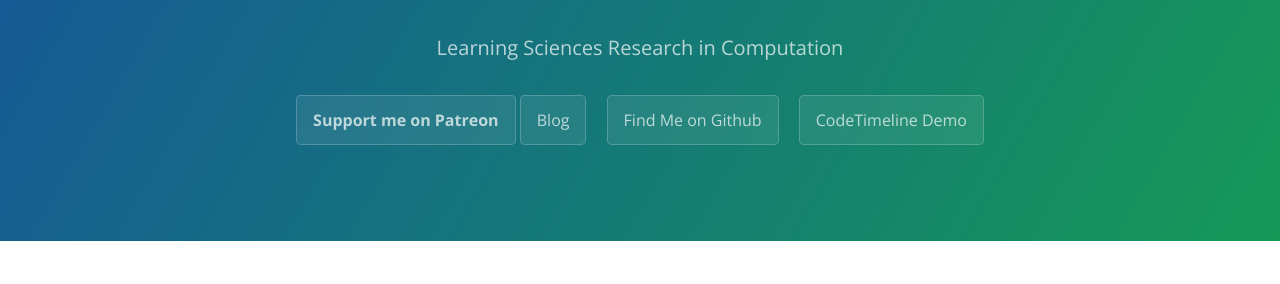
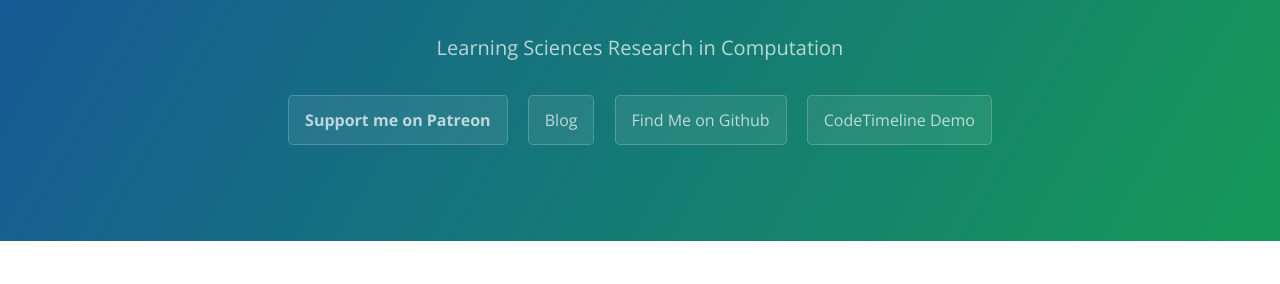
Before and after one commit to briandk/briandk.github.io, a Jekyll site: the page built from index.html, in a window 1280 px wide. Shown: the part 142-426 px from the top of the page. Built offline with Jekyll 4.4.1, drawn with Linux system fonts in a browser that asks for light colours.

Commit message:
Try using `<span>` to work around the layout bug
The patreon button and blog button are spaced much closer together than
are the other buttons.

```diff
--- a/_includes/page-header.html
+++ b/_includes/page-header.html
@@ -1,10 +1,12 @@
 <section class="page-header">
   <h1 class="project-name">Briandk.com</h1>
   <h2 class="project-tagline">Learning Sciences Research in Computation</h2>
-  <strong>
-    <a href="https://www.patreon.com/briandk"
-       class="btn">Support me on Patreon</a>
-  </strong>
+  <a href="https://www.patreon.com/briandk"
+     class="btn">
+     <span>
+       <strong>Support me on Patreon</strong>
+     </span>
+   </a>
   <a href="/index.html" class="btn">Blog</a>
   <a href="https://github.com/briandk" class="btn">Find Me on Github</a>
   <a href="/codetimeline_demos/simulator/simulator.html"
```
